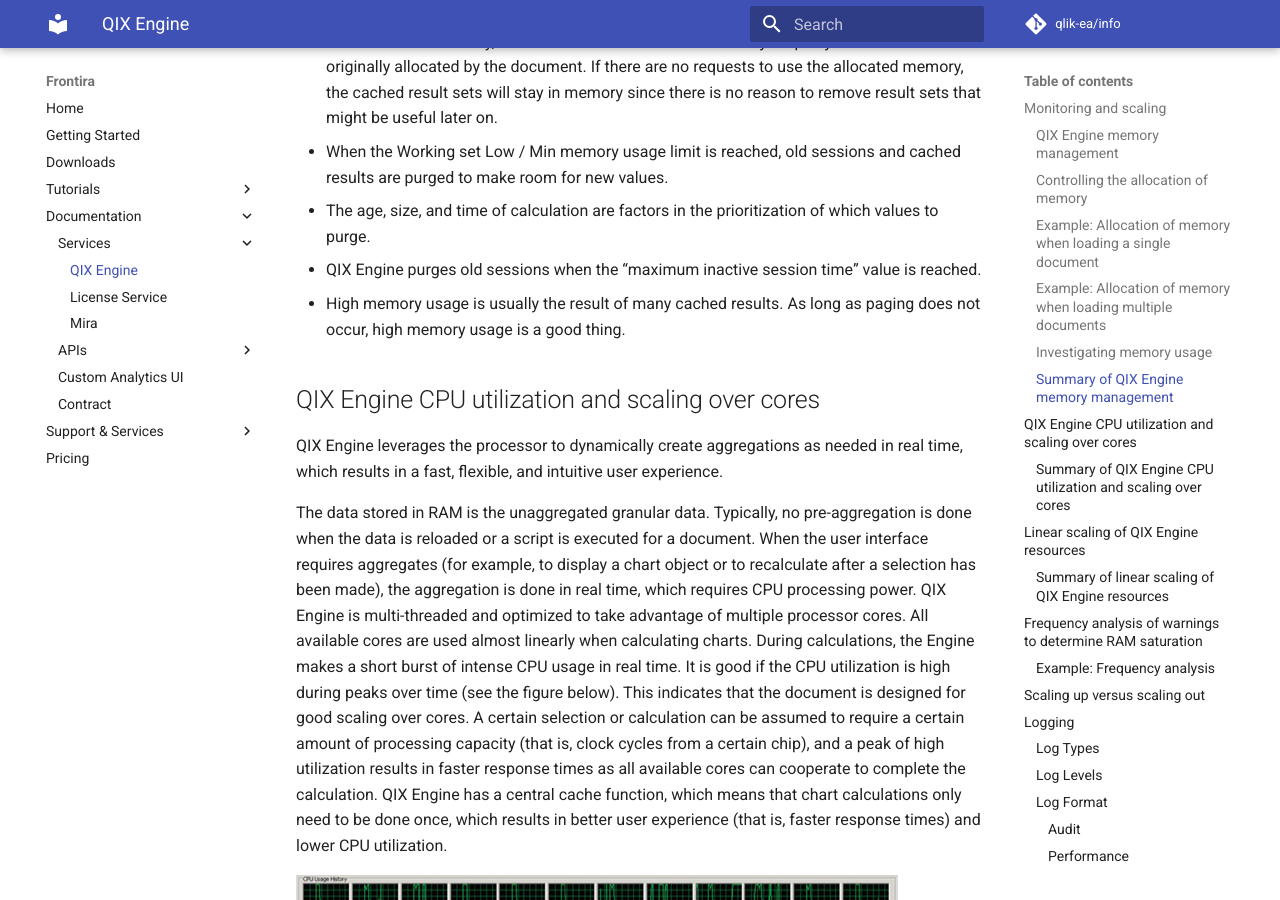
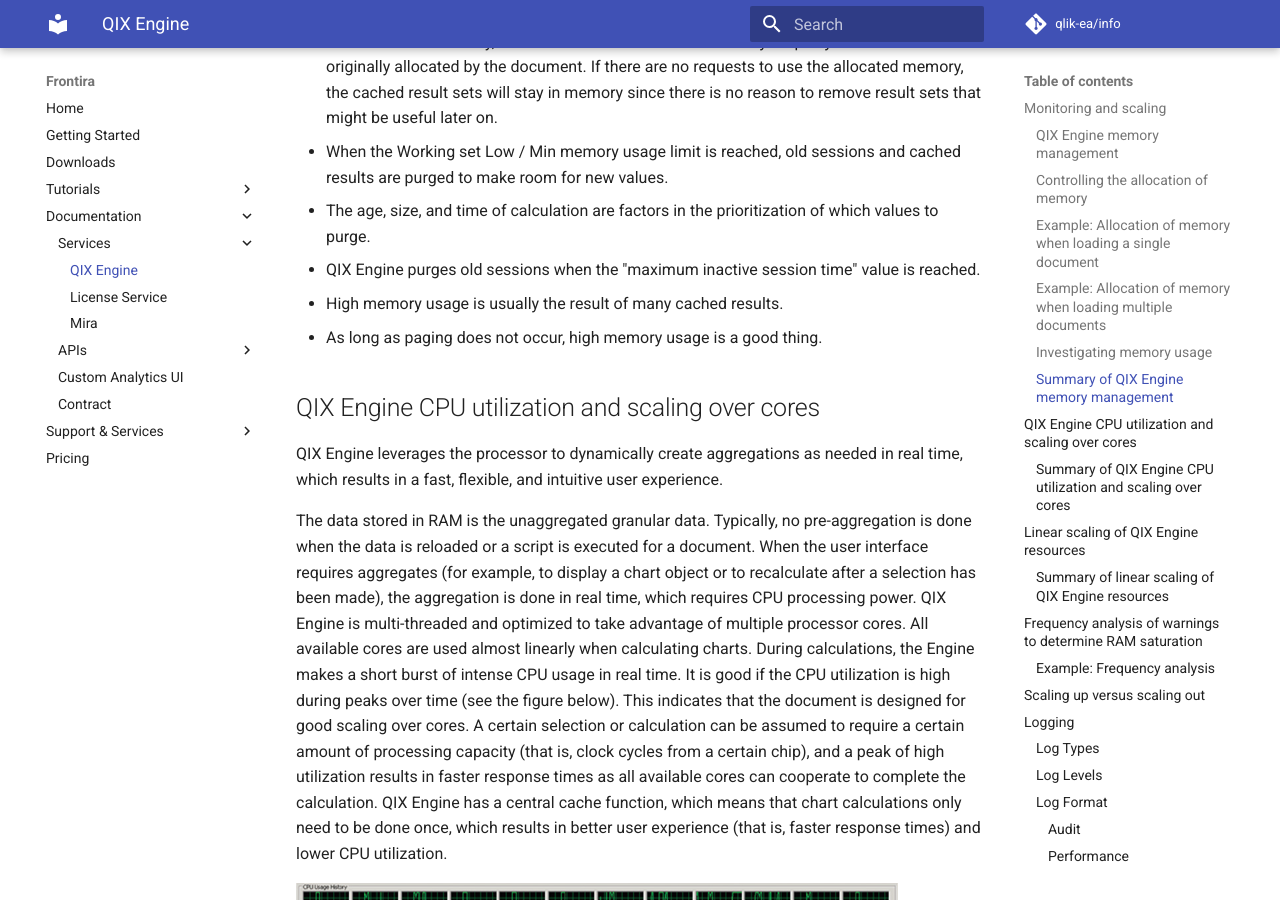
Before and after one commit to qlik-oss/core-website, an MkDocs documentation site: the page built from docs/documentation/services/qix-engine.md, in a window 1280 px wide and 900 px high, scrolled down 4319 px. Built offline with MkDocs 1.6.1 and Material for MkDocs 9.7.7, drawn with Linux system fonts in a browser that asks for light colours; comment, search, counter and statistics services are not loaded; old or Windows-style settings are respelled for this version of MkDocs.

Commit message:
Corrected some

```diff
--- a/docs/documentation/services/qix-engine.md
+++ b/docs/documentation/services/qix-engine.md
@@ -150,10 +150,10 @@
   and cached results are purged to make room for new values.
 * The age, size, and time of calculation are factors in the prioritization
   of which values to purge.
-* QIX Engine purges old sessions when the “maximum inactive session time”
+* QIX Engine purges old sessions when the "maximum inactive session time"
   value is reached.
-* High memory usage is usually the result of many cached results. As long
-  as paging does not occur, high memory usage is a good thing.
+* High memory usage is usually the result of many cached results.
+* As long as paging does not occur, high memory usage is a good thing.
 
 ## QIX Engine CPU utilization and scaling over cores
 
```
